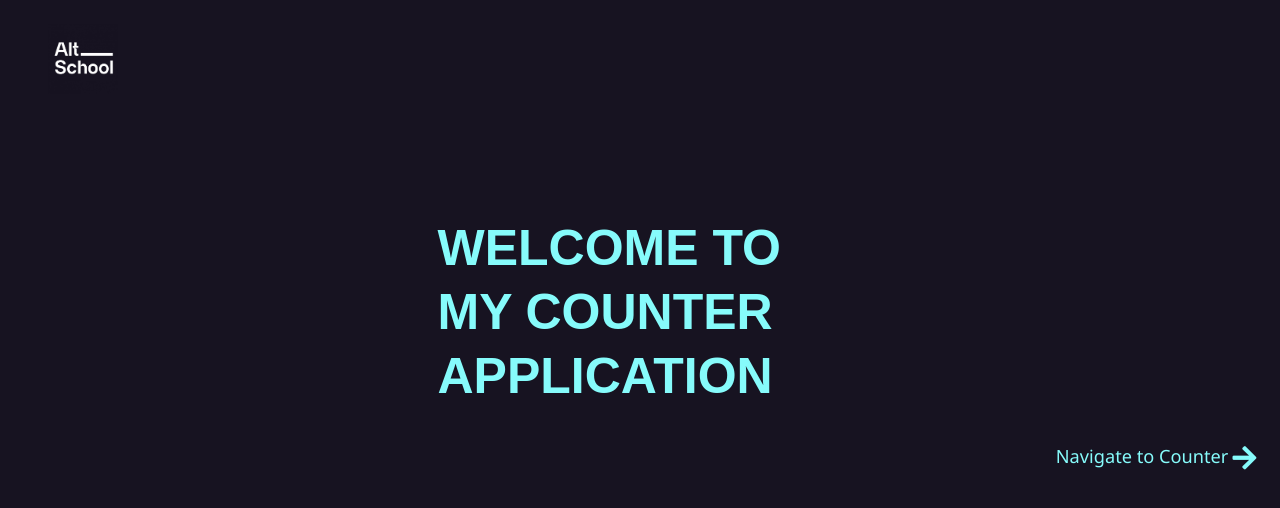
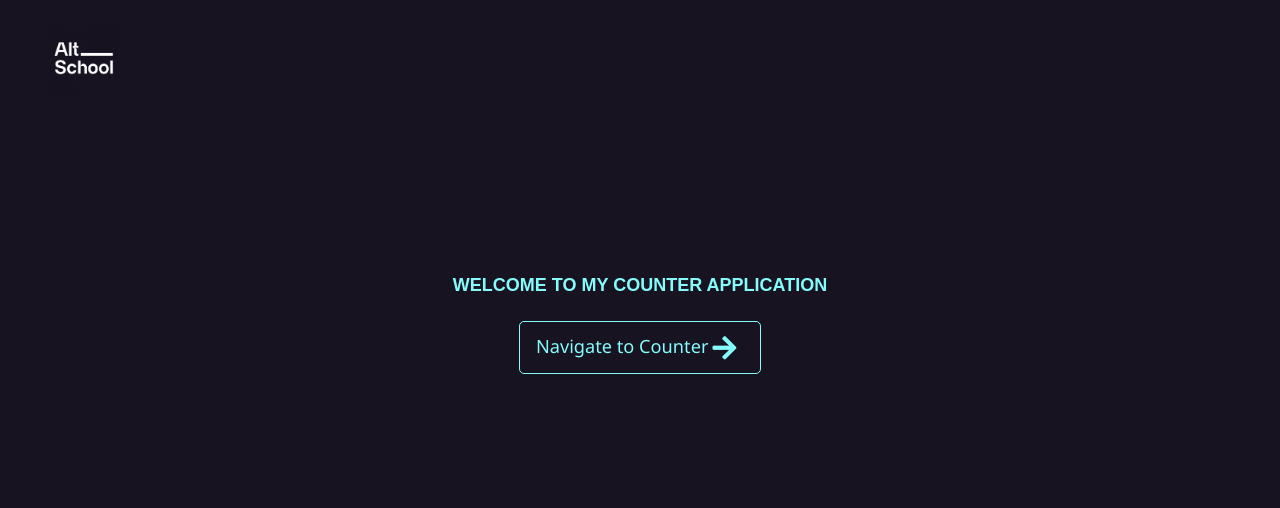
Before and after one commit to Fortzy05/AltSchool-Second-Semester-Exam, a React (Vite) app: page / in a window 1280 px wide. Shown: the top 508 px of the page. Built offline with nearby package versions, Linux system fonts and the light colour scheme.

Commit message:
preparing project for hosting

```diff
--- a/src/components/LandingPage.jsx
+++ b/src/components/LandingPage.jsx
@@ -20,7 +20,7 @@ const LandingPage = () => {
         <div className="center">
           <div className="landing__page__container">
             <h1>
-              WELCOME <span>TO MY COUNTER APPLICATION</span>
+              WELCOME TO MY COUNTER APPLICATION
             </h1>
             <Link to="/counter">
               <button className="">
--- a/src/styles/LandingPage.css
+++ b/src/styles/LandingPage.css
@@ -28,7 +28,7 @@
   }
 
   .landing__page__container h1 {
-    font-size: 50px;
+    font-size: 18px;
     color: var(--aqua);
   font-family: var(--sans);
 
@@ -36,10 +36,9 @@
 
   .landing__page__container button {
     padding: 12px 16px;
-    border: 1px solid var(--primary100);
+    border: 1px solid var(--aqua);
     border-radius: 5px;
-    align-items: right;
-    position: absolute;
-    right: 0;
+
+
   }
 }
```
Also changed, not shown: 6 other files (tests, documents, lock files or other folders).
